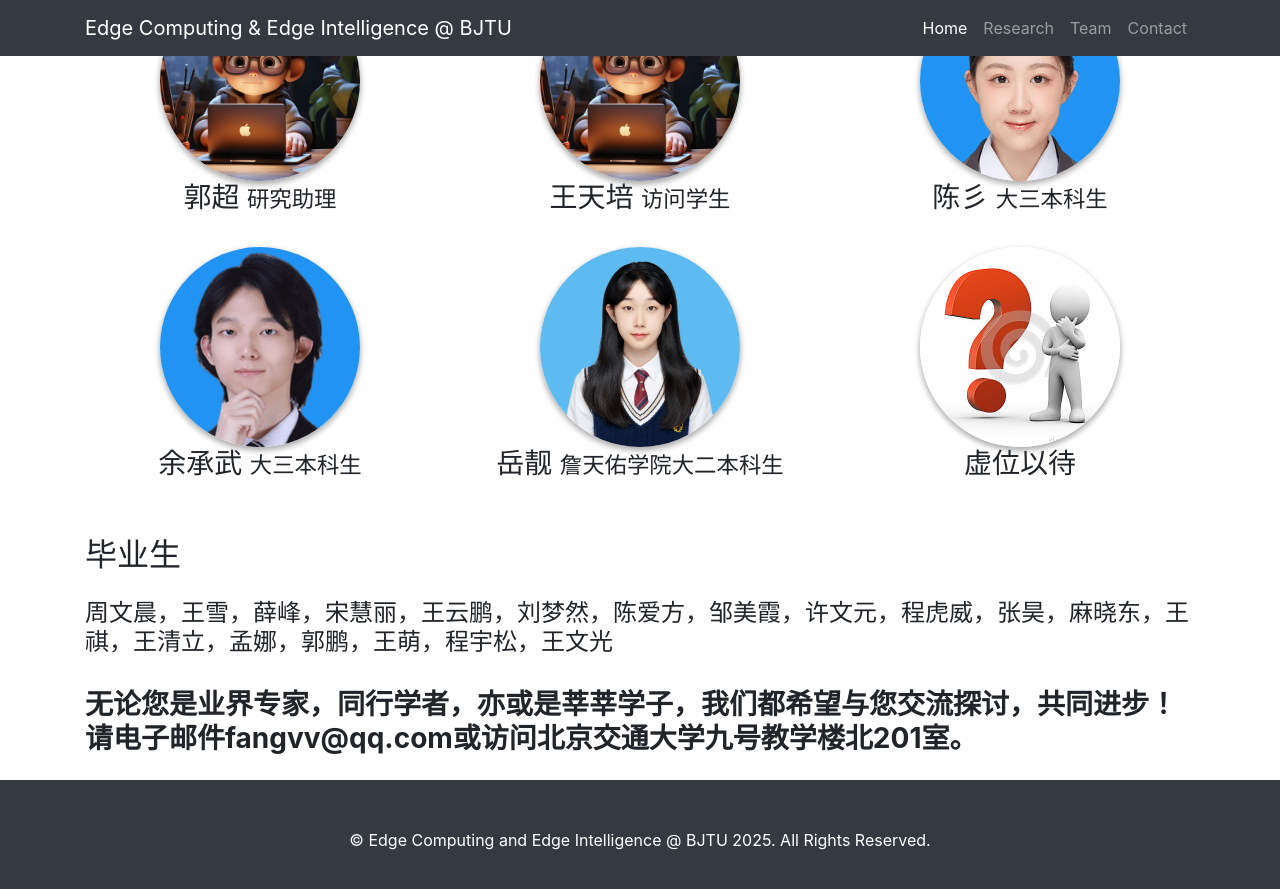
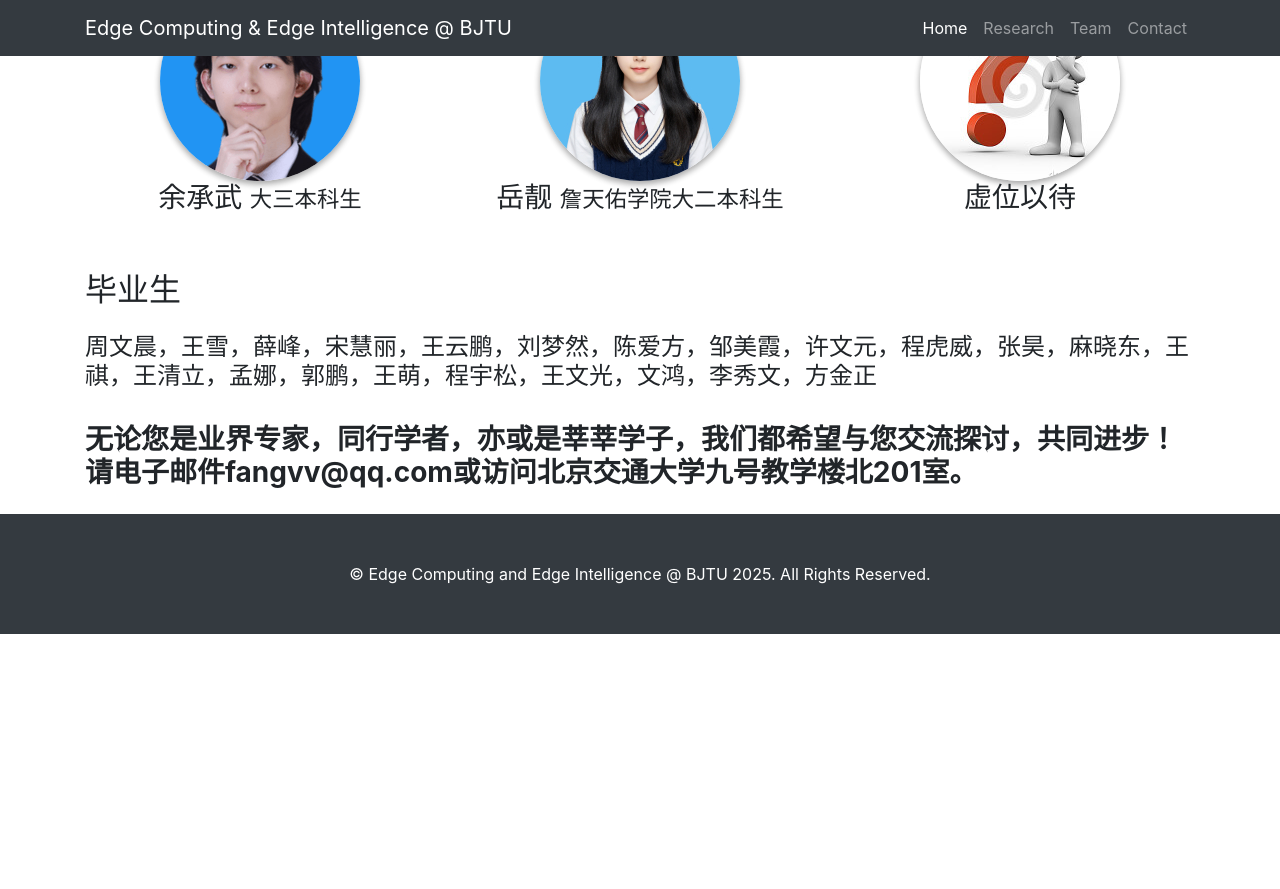
Before and after one commit to fangvv/Homepage, a Jekyll site: the page Edgecomp/index.html, which Jekyll copies as it is, in a window 1280 px wide and 900 px high, scrolled down 9689 px. Shown: the top 889 px of the window. Built offline with Jekyll 4.4.1, drawn with Linux system fonts in a browser that asks for light colours; comment, search, counter and statistics services are not loaded; after the commit the page ends 10323 px from its top, so only the background shows below that.

Commit message:
update members

```diff
--- a/Edgecomp/index.html
+++ b/Edgecomp/index.html
@@ -214,18 +214,6 @@
           <h3><a href="http://faculty.bjtu.edu.cn/8530/">方维维</a> <small>导师</small> </h3>
       </div>
       <div class="col-lg-4 col-sm-6 text-center mb-4">
-          <img class="rounded-circle img-fluid d-block mx-auto" src="img/wh.jpg" alt="" />
-          <h3>文鸿 <small>研三</small> </h3>
-      </div>
-      <div class="col-lg-4 col-sm-6 text-center mb-4">
-          <img class="rounded-circle img-fluid d-block mx-auto" src="img/lxw.jpg" alt="" />
-          <h3>李秀文 <small>研三</small> </h3>
-      </div>
-      <div class="col-lg-4 col-sm-6 text-center mb-4">
-          <img class="rounded-circle img-fluid d-block mx-auto" src="img/fjz.jpg" alt="" />
-          <h3>方金正 <small>研三</small> </h3>
-      </div>
-      <div class="col-lg-4 col-sm-6 text-center mb-4">
           <img class="rounded-circle img-fluid d-block mx-auto" src="img/wwq.jpg" alt="" />
           <h3>王婉祺 <small>研二</small> </h3>
       </div>
@@ -294,7 +282,7 @@
           <h3>虚位以待</h3>
       </div>
       <div class="col-lg-12">
-          <h2 class="my-4">毕业生</h2><h4>周文晨，王雪，薛峰，宋慧丽，王云鹏，刘梦然，陈爱方，邹美霞，许文元，程虎威，张昊，麻晓东，王祺，王清立，孟娜，郭鹏，王萌，程宇松，王文光</h4>
+          <h2 class="my-4">毕业生</h2><h4>周文晨，王雪，薛峰，宋慧丽，王云鹏，刘梦然，陈爱方，邹美霞，许文元，程虎威，张昊，麻晓东，王祺，王清立，孟娜，郭鹏，王萌，程宇松，王文光，文鸿，李秀文，方金正</h4>
       </div>
   </div>
 </section>
```
